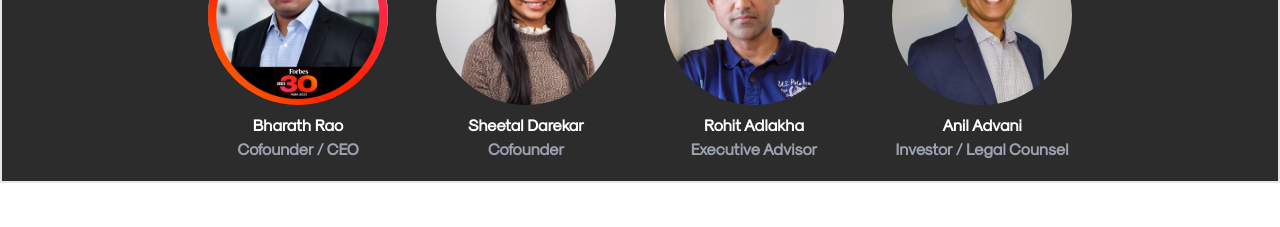
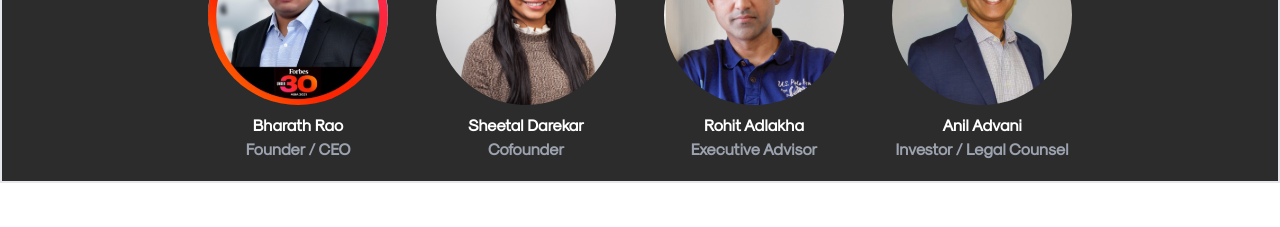
Before and after one commit to jayprakashdev/dataneuron-new, a Next.js app: page /about in a window 1280 px wide. Shown: the part 1300-1527 px from the top of the page. Built offline with nearby package versions, Linux system fonts and the light colour scheme.

Commit message:
changed co founder to founder

```diff
--- a/pages/about.jsx
+++ b/pages/about.jsx
@@ -165,7 +165,7 @@ const About = () => {
                 />
                 <p className="my-2 w-full text-center font-bold">
                   Bharath Rao <br />
-                  <div className="text-gray-400">Cofounder / CEO</div>
+                  <div className="text-gray-400">Founder / CEO</div>
                 </p>
               </div>
             </a>
```
